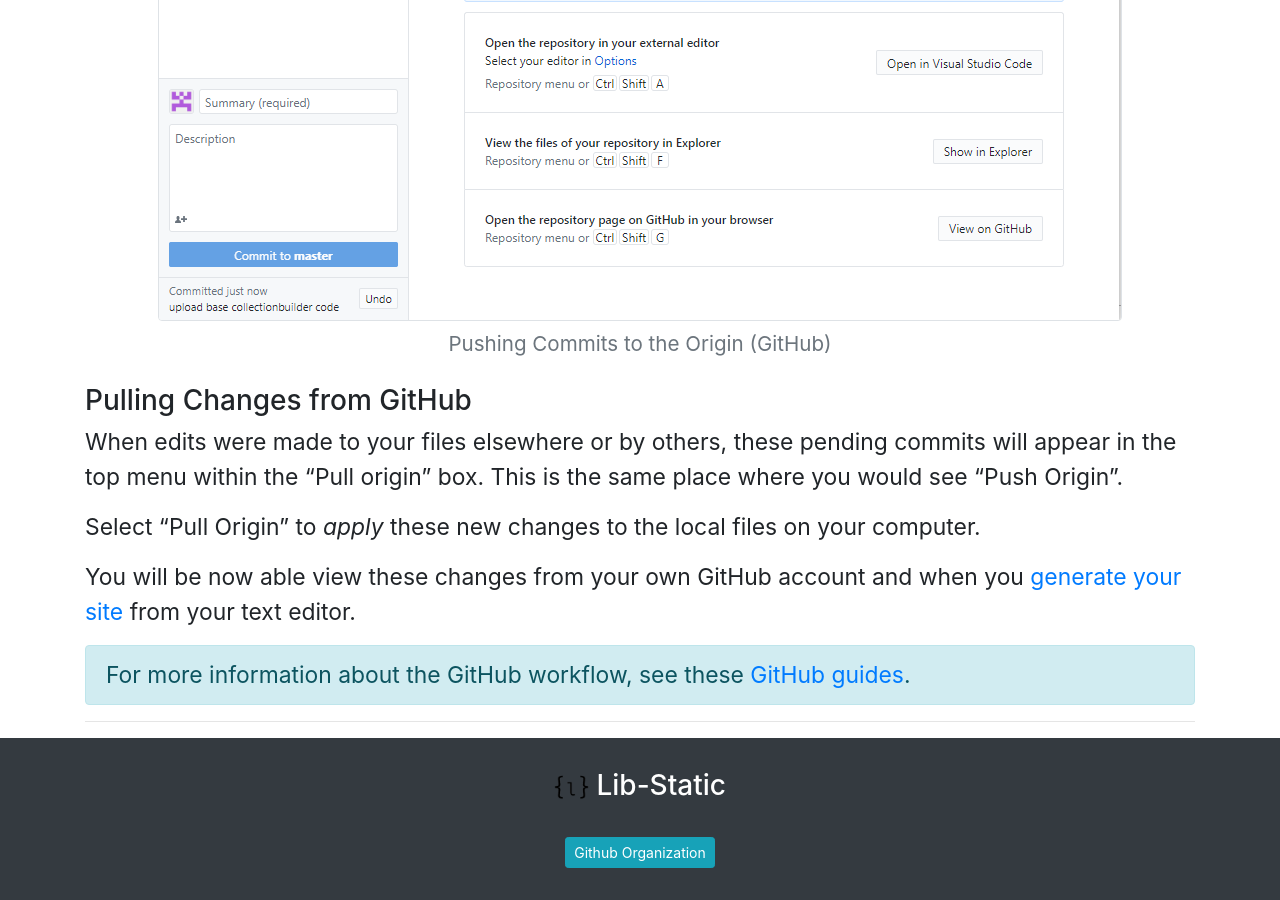
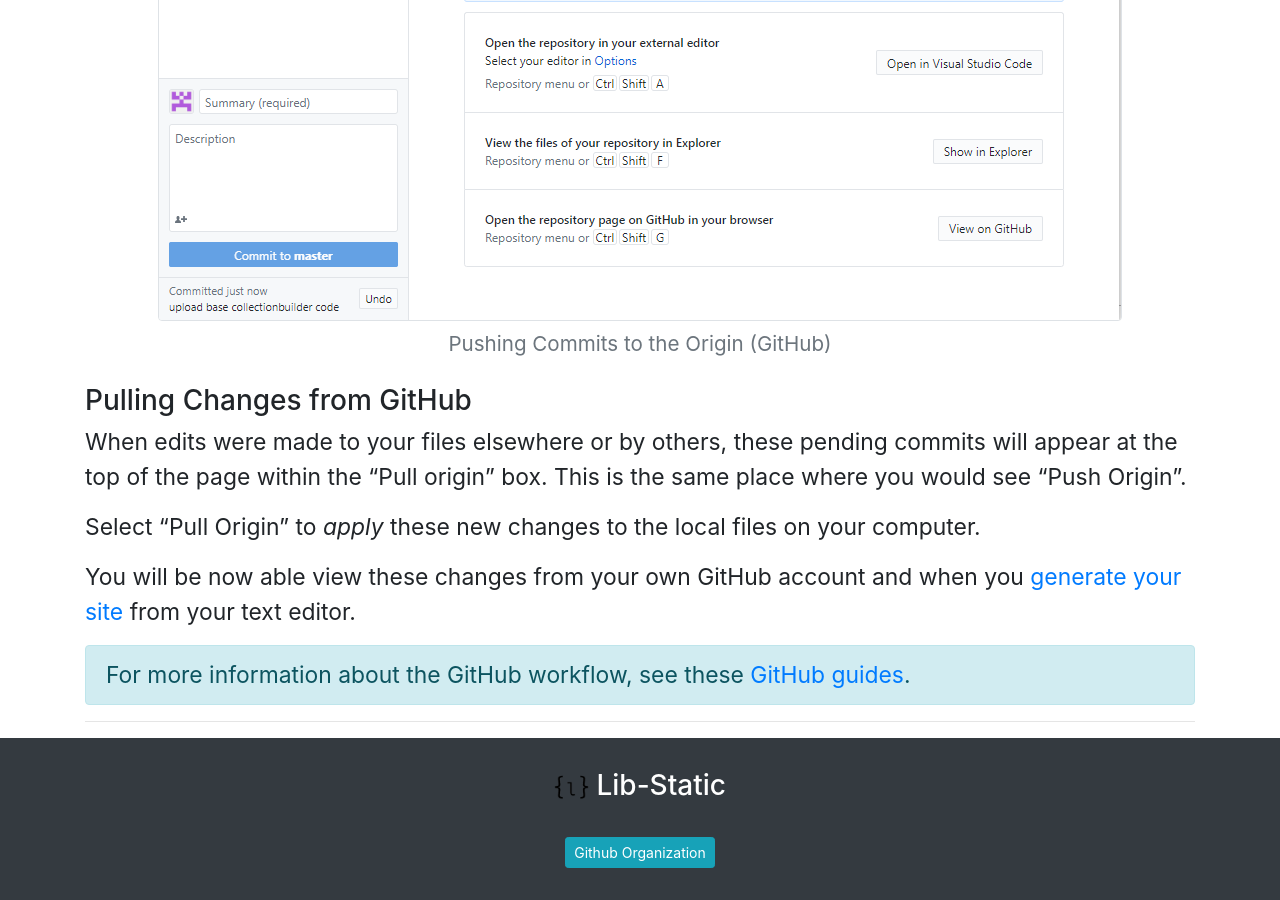
Before and after one commit to lib-static/howto, a Jekyll site: the page built from howtos/pushpullchanges.md, in a window 1280 px wide and 900 px high, scrolled down 2215 px. Built offline with Jekyll 4.4.1, drawn with Linux system fonts in a browser that asks for light colours; some of the changed text lies outside the part shown.

Commit message:
update push pull

```diff
--- a/howtos/pushpullchanges.md
+++ b/howtos/pushpullchanges.md
@@ -21,7 +21,7 @@ After adding a description, select the "Commit to master" button.
 
 ### Pushing changes to GitHub online
 
-Once you've committed your changes, these pending commits will appear in the top menu within the "Push origin".
+Once you've committed your changes, these pending commits will appear at the top of the page within the "Push origin" box.
 
 Select "Push Origin" to *save* these changes to your online GitHub account and local files.
 
@@ -31,7 +31,7 @@ This step also allows your team members and others to see these changes in your
 
 ### Pulling Changes from GitHub
 
-When edits were made to your files elsewhere or by others, these pending commits will appear in the top menu within the "Pull origin" box. This is the same place where you would see "Push Origin".
+When edits were made to your files elsewhere or by others, these pending commits will appear at the top of the page within the "Pull origin" box. This is the same place where you would see "Push Origin".
 
 Select "Pull Origin" to *apply* these new changes to the local files on your computer.
 
```
